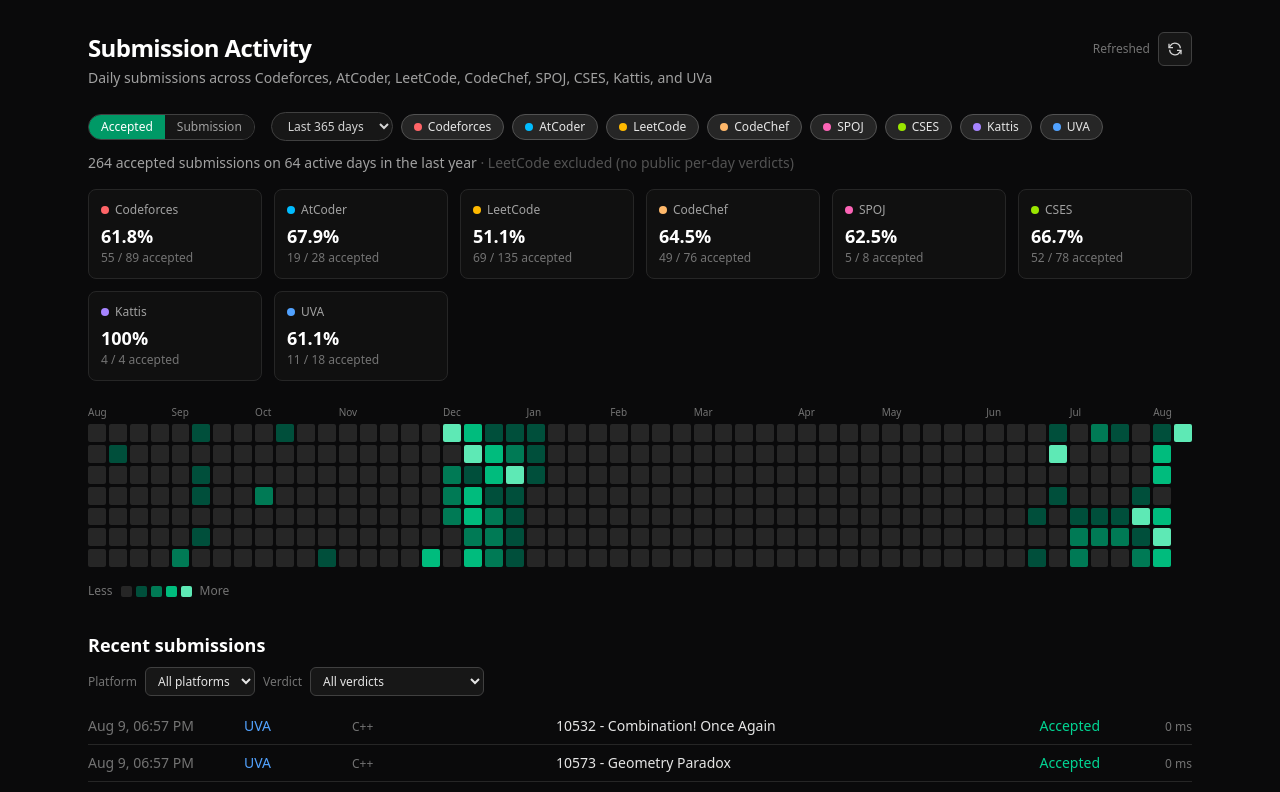
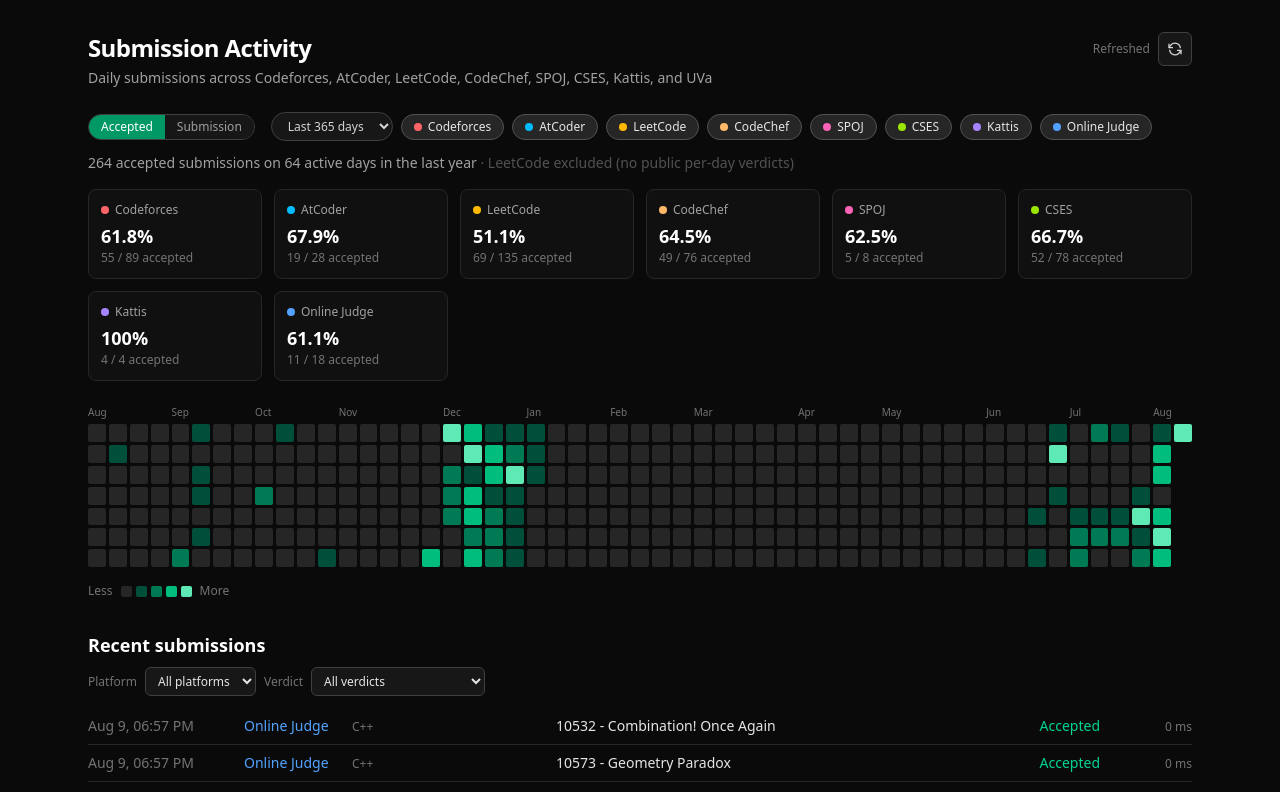
Before and after one commit to SadeekFarhan21/competitive-programming-website, a Next.js app: page / in a window 1280 px wide. Shown: the top 792 px of the page. Built offline with nearby package versions, Linux system fonts and the light colour scheme.

Commit message:
Rename UVA label to Online Judge

```diff
--- a/app/Heatmap.tsx
+++ b/app/Heatmap.tsx
@@ -48,7 +48,7 @@ const PLATFORMS: { key: Platform; label: string; dot: string }[] = [
   { key: "spoj", label: "SPOJ", dot: "bg-pink-400" },
   { key: "cses", label: "CSES", dot: "bg-lime-400" },
   { key: "kattis", label: "Kattis", dot: "bg-violet-400" },
-  { key: "uva", label: "UVA", dot: "bg-blue-400" },
+  { key: "uva", label: "Online Judge", dot: "bg-blue-400" },
 ];
 
 const LEVELS = [
--- a/app/RecentFeed.tsx
+++ b/app/RecentFeed.tsx
@@ -32,6 +32,10 @@ const PLATFORM_OPTIONS = [
   "Kattis",
   "UVA",
 ];
+
+const PLATFORM_LABELS: Record<string, string> = {
+  UVA: "Online Judge",
+};
 
 function standardLanguage(language: string | null): string | null {
   if (!language) return null;
@@ -145,7 +149,7 @@ export default function RecentFeed() {
           >
             {platforms.map((value) => (
               <option key={value} value={value}>
-                {value === "all" ? "All platforms" : value}
+                {value === "all" ? "All platforms" : PLATFORM_LABELS[value] ?? value}
               </option>
             ))}
           </select>
@@ -175,7 +179,7 @@ export default function RecentFeed() {
             {formatSubmissionTime(s.epoch)}
           </span>
           <span className={`font-medium ${PLATFORM_COLORS[s.platform] ?? "text-neutral-300"}`}>
-            {s.platform}
+            {PLATFORM_LABELS[s.platform] ?? s.platform}
           </span>
           <span className="min-w-0 truncate text-xs text-neutral-500">
             {s.language ?? ""}
```
